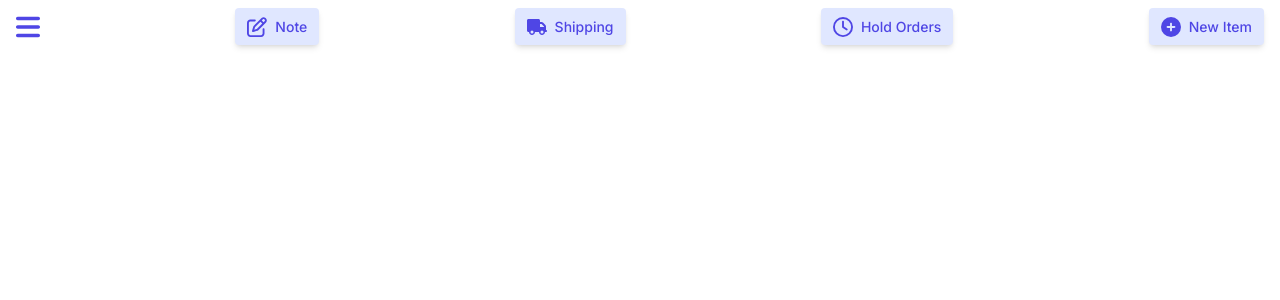
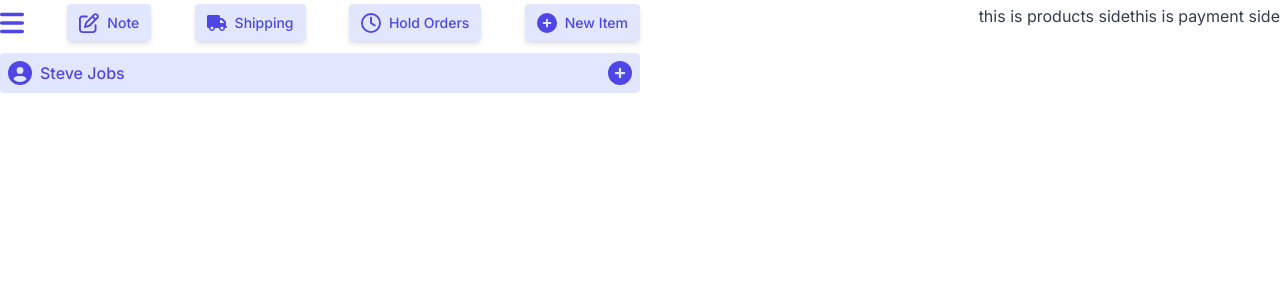
Before and after one commit to Monower/techvill-pos, a Next.js app: page / in a window 1280 px wide. Shown: the top 300 px of the page. Built offline with nearby package versions, Linux system fonts and the light colour scheme.

Commit message:
worked on the user component

```diff
--- /dev/null
+++ b/app/_components/Challan.jsx
@@ -0,0 +1,13 @@
+import Navbar from "./Navbar";
+import User from "./User";
+
+const Challan = () => {
+    return (<>
+        <div className="w-1/2">
+            <Navbar />
+            <User />
+        </div>
+    </>);
+};
+
+export default Challan;
--- a/app/_components/Navbar.jsx
+++ b/app/_components/Navbar.jsx
@@ -1,6 +1,6 @@
 const Navbar = () => {
     return (
-        <section className="container mx-auto px-2 lg:px-4 py-2 flex justify-between items-center">
+        <section className=" flex justify-between items-center pb-3">
             <div className="">
                 <input id="my-drawer" type="checkbox" className="drawer-toggle" />
                 <div className="">
--- /dev/null
+++ b/app/_components/Payment.jsx
@@ -0,0 +1,5 @@
+const Payment = () => {
+    return ('this is payment side');
+};
+
+export default Payment;
--- /dev/null
+++ b/app/_components/Products.jsx
@@ -0,0 +1,5 @@
+const Products = () => {
+    return ('this is products side');
+};
+
+export default Products;
--- /dev/null
+++ b/app/_components/User.jsx
@@ -0,0 +1,56 @@
+'use client'
+
+const User = () => {
+    return (
+        <>
+            {/* You can open the modal using document.getElementById('ID').showModal() method */}
+            <button className="w-full p-2 bg-indigo-100 flex justify-between rounded" onClick={() => document.getElementById('my_modal_3').showModal()}>
+                <span className="flex items-center space-x-2">
+                    <svg className="w-6 h-6 fill-indigo-600" xmlns="http://www.w3.org/2000/svg" viewBox="0 0 512 512"><path d="M399 384.2C376.9 345.8 335.4 320 288 320H224c-47.4 0-88.9 25.8-111 64.2c35.2 39.2 86.2 63.8 143 63.8s107.8-24.7 143-63.8zM0 256a256 256 0 1 1 512 0A256 256 0 1 1 0 256zm256 16a72 72 0 1 0 0-144 72 72 0 1 0 0 144z" /></svg>
+                    <span className="text-indigo-600 font-medium">
+                        Steve Jobs
+                    </span>
+                </span>
+                <span>
+                    <svg className="w-6 h-6 fill-indigo-600" xmlns="http://www.w3.org/2000/svg" viewBox="0 0 512 512"><path d="M256 512A256 256 0 1 0 256 0a256 256 0 1 0 0 512zM232 344V280H168c-13.3 0-24-10.7-24-24s10.7-24 24-24h64V168c0-13.3 10.7-24 24-24s24 10.7 24 24v64h64c13.3 0 24 10.7 24 24s-10.7 24-24 24H280v64c0 13.3-10.7 24-24 24s-24-10.7-24-24z" /></svg>
+                </span>
+            </button>
+            <dialog id="my_modal_3" className="modal">
+                <div className="modal-box">
+                    <form method="dialog">
+                        {/* if there is a button in form, it will close the modal */}
+                        <button className="btn btn-sm btn-circle btn-ghost absolute right-2 top-2">✕</button>
+                    </form>
+                    <h3 className="text-center text-[20px] font-semibold">Add New Customer</h3>
+                    <form action="#" className="w-full flex flex-col justify-center space-y-5 px-4">
+                        <input type="text" placeholder="Name" className="border-b border-gray-300 focus:outline-none focus:ring-0 focus:border-indigo-600 py-0.5 text-[14px]" />
+                        <input type="text" placeholder="Email" className="border-b border-gray-300 focus:outline-none focus:ring-0 focus:border-indigo-600 py-0.5 text-[14px]" />
+                        <input type="text" placeholder="Phone" className="border-b border-gray-300 focus:outline-none focus:ring-0 focus:border-indigo-600 py-0.5 text-[14px]" />
+                        <select name="currency" id="currency" className="border-b border-gray-300 focus:outline-none focus:ring-0 focus:border-indigo-600 py-0.5  bg-white text-gray-400 cursor-pointer text-[14px]">
+                            <option value="usd">USD</option>
+                            <option value="eur">EUR</option>
+                            <option value="inr">INR</option>
+                            <option value="gbp">BDT</option>
+                        </select>
+                        <input type="text" placeholder="TAX ID" className="border-b border-gray-300 focus:outline-none focus:ring-0 focus:border-indigo-600 py-0.5 text-[14px]" />
+                        <div>
+                            <button className="inline-flex items-center space-x-2 text-[14px] text-blue-600 font-semibold">
+                                <span>
+                                    <svg className="w-4 h-4 fill-blue-600" xmlns="http://www.w3.org/2000/svg" viewBox="0 0 448 512"><path d="M256 80c0-17.7-14.3-32-32-32s-32 14.3-32 32V224H48c-17.7 0-32 14.3-32 32s14.3 32 32 32H192V432c0 17.7 14.3 32 32 32s32-14.3 32-32V288H400c17.7 0 32-14.3 32-32s-14.3-32-32-32H256V80z" /></svg>
+                                </span>
+                                <span>
+                                    Add More Details
+                                </span>
+                            </button>
+                        </div>
+                        <button className="btn btn-secondary">
+                            Update
+                        </button>
+                    </form>
+                </div>
+            </dialog>
+        </>
+    )
+};
+
+export default User;
--- a/app/page.jsx
+++ b/app/page.jsx
@@ -1,8 +1,14 @@
-import Navbar from "./_components/Navbar";
+import Challan from "./_components/Challan";
+import Products from "./_components/Products";
+import Payment from "./_components/Payment";
 
 const Home = () => {
   return (<>
-    <Navbar />
+    <section className="container mx-auto flex justify-between py-1">
+      <Challan />
+      <Products />
+      <Payment />
+    </section>
   </>)
 };
 
--- a/tailwind.config.js
+++ b/tailwind.config.js
@@ -10,6 +10,6 @@ module.exports = {
   },
   plugins: [require('daisyui')],
   daisyui: {
-    themes: ["light"],
+    themes: ["emerald"],
   },
 };
```
